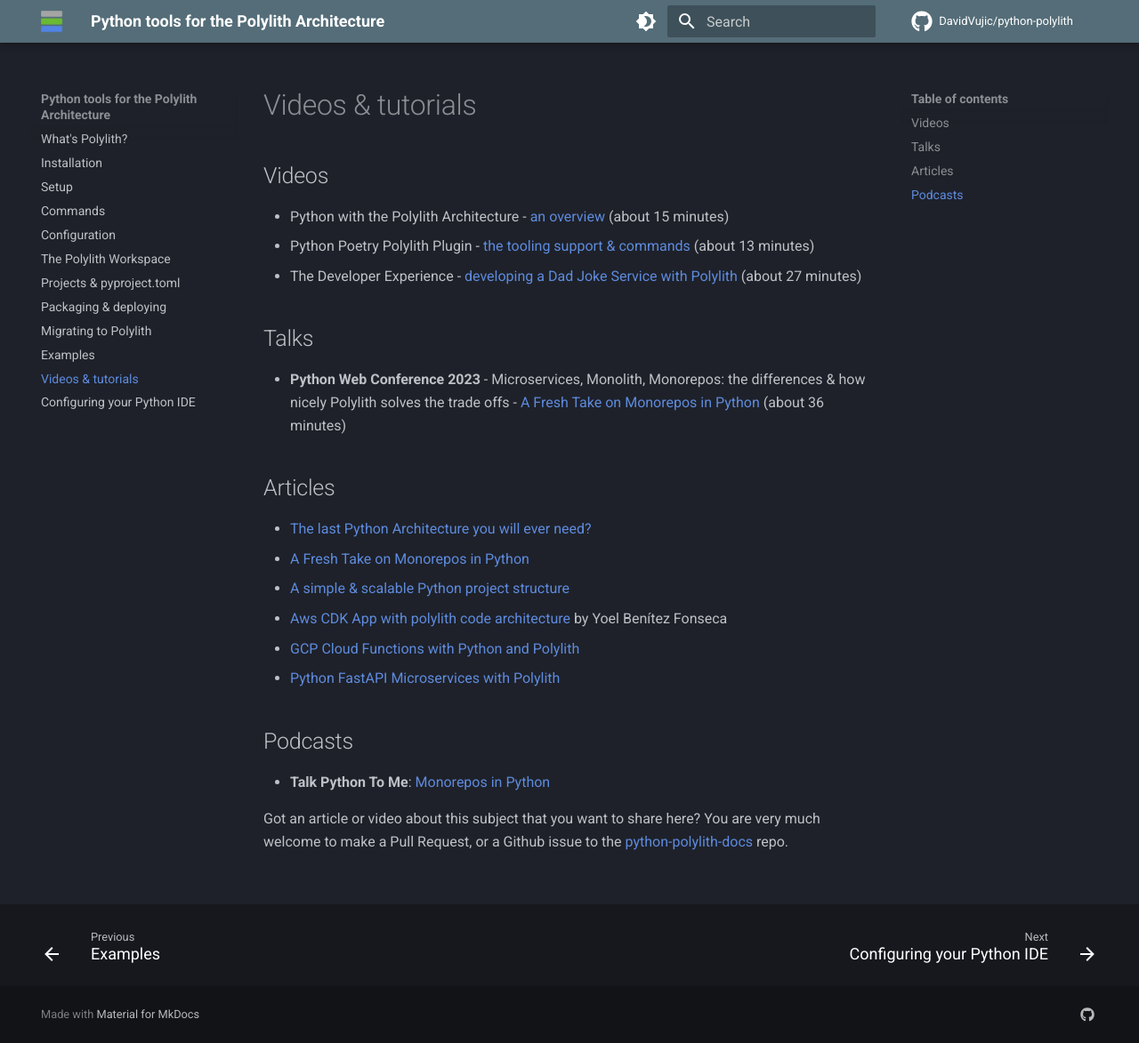
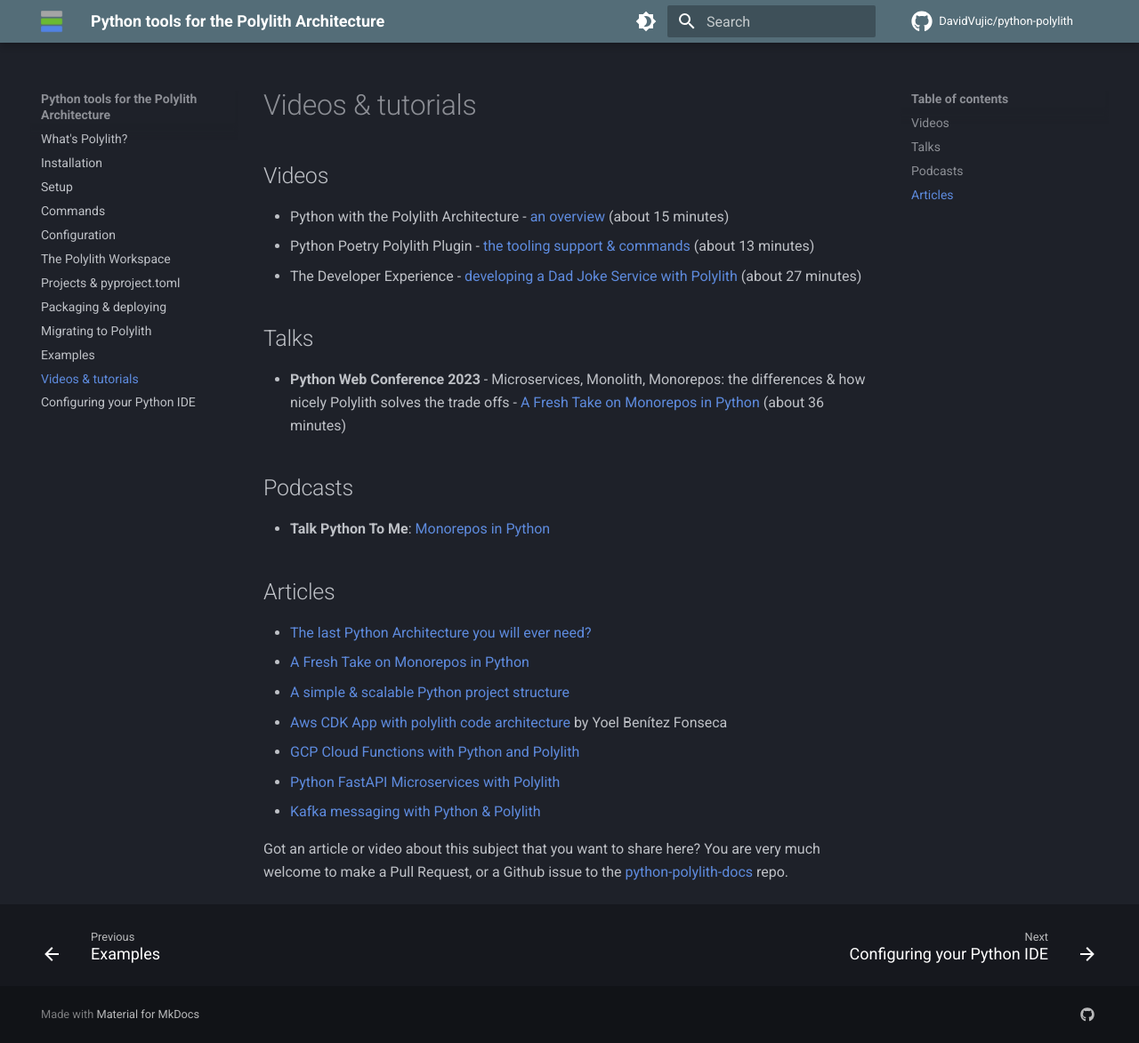
Before and after one commit to DavidVujic/python-polylith-docs, an MkDocs documentation site: the page built from docs/videos.md, in a window 1280 px wide and 1173 px high. Shown: the whole window at 89% size. Built offline with MkDocs 1.6.1 and Material for MkDocs 9.7.7, drawn with Linux system fonts in a browser that asks for light colours; comment, search, counter and statistics services are not loaded.

Commit message:
add link to Kafka messaging article in the videos & tutorials section

```diff
--- a/docs/videos.md
+++ b/docs/videos.md
@@ -8,6 +8,9 @@
 ## Talks
 - __Python Web Conference 2023__ - Microservices, Monolith, Monorepos: the differences & how nicely Polylith solves the trade offs - [A Fresh Take on Monorepos in Python](https://youtu.be/HU61vjZPPfQ) (about 36 minutes)
 
+## Podcasts
+- __Talk Python To Me__: [Monorepos in Python](https://talkpython.fm/episodes/show/399/monorepos-in-python)
+
 ## Articles
 - [The last Python Architecture you will ever need?](https://davidvujic.blogspot.com/2022/11/the-last-python-architecture-you-will-ever-need.html)
 - [A Fresh Take on Monorepos in Python](https://davidvujic.blogspot.com/2022/02/a-fresh-take-on-monorepos-in-python.html)
@@ -15,9 +18,7 @@
 - [Aws CDK App with polylith code architecture](https://dev.to/ybenitezf/aws-cdk-app-with-polylith-code-architecture-30e3) by Yoel Benítez Fonseca
 - [GCP Cloud Functions with Python and Polylith](https://davidvujic.blogspot.com/2023/07/gcp-cloud-functions-with-python-and-polylith.html)
 - [Python FastAPI Microservices with Polylith](https://davidvujic.blogspot.com/2023/07/python-fastapi-microservices-with-polylith.html)
-
-## Podcasts
-- __Talk Python To Me__: [Monorepos in Python](https://talkpython.fm/episodes/show/399/monorepos-in-python)
+- [Kafka messaging with Python & Polylith](https://davidvujic.blogspot.com/2023/08/kafka-messaging-with-python-and-polylith.html)
 
 
 Got an article or video about this subject that you want to share here? You are very much welcome to make a Pull Request,
```
